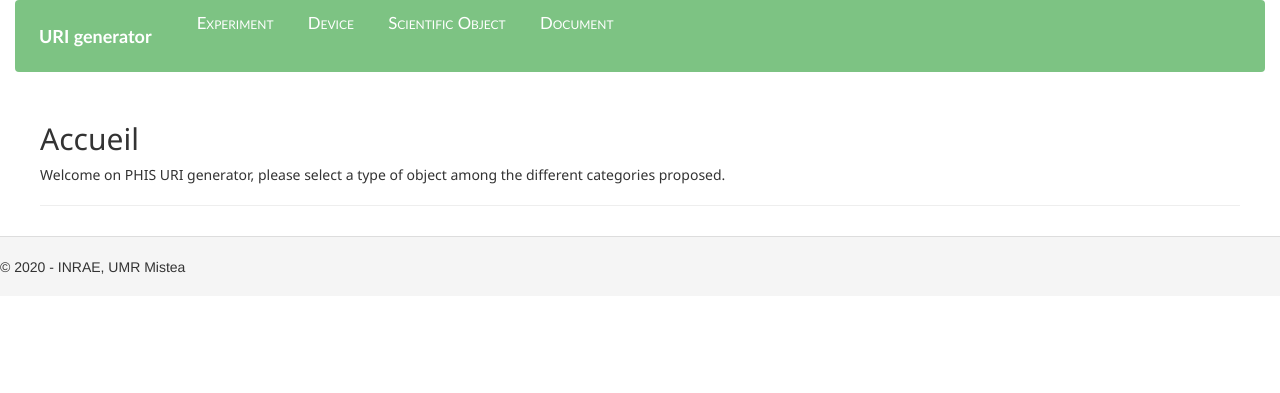
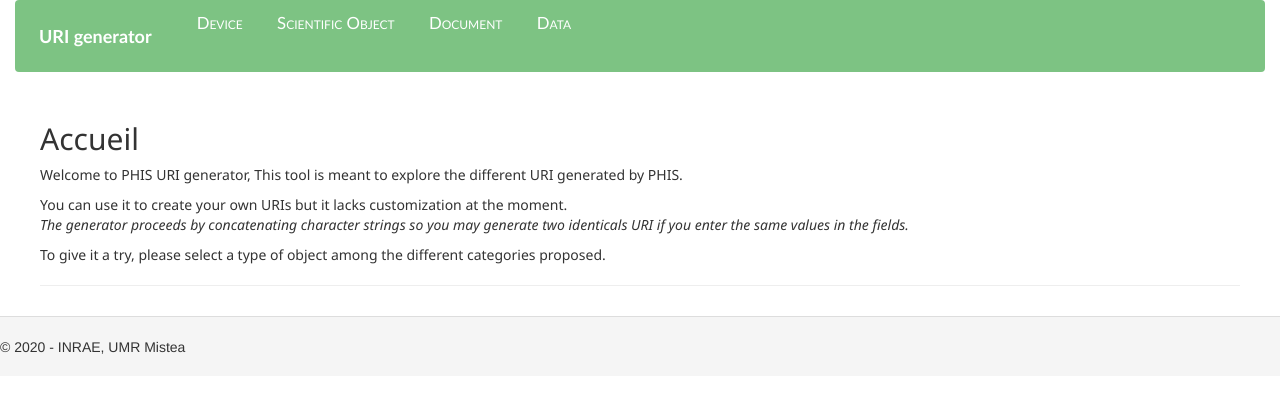
Before and after one commit to niio972/uri-generator, a Flask app: page /home in a window 1280 px wide. Shown: the top 393 px of the page. Run offline with Flask 2, Linux system fonts and the light colour scheme; some libraries are stand-ins or nearby versions.

Commit message:
add data

```diff
--- a/generator.py
+++ b/generator.py
@@ -59,9 +59,12 @@ def ear():
 def leaf():
    return render_template("leaf.html")
 
+@app.route("/uri/data/")
+def data():
+   return render_template("data.html")
 
 @app.route('/success')
-def index():
+def success():
     return render_template("success.html")
     #return   'Creating the following '+ session['subpath'] +' URI %s' % escape(session['URI'])
 
@@ -74,7 +77,7 @@ def execute_request(subpath):
     URI = URIgenerator(host= session['hostname'], installation=session['installationName'] , resource_type=session['subpath'])
     session['URI']=URI
 
-    return redirect(url_for('index'))
+    return redirect(url_for('success'))
     #return 'Creating the folllowing URI %s' % escape(session['URI']) + "for host" + escape(session['hostname'])
 
 
@@ -85,45 +88,43 @@ def URIgenerator(host, installation, resource_type, year="", project="", data={}
         host = host + "/" # Ensure host url ends with a slash
     finalURI = host + installation + "/"
 
-    if resource_type=="Experiment":
-        finalURI = finalURI + data.experiment
-
     if resource_type=="document":
         title = request.form['doctitle']
         finalURI = finalURI + "document/" + title
 
     if resource_type=="sensor":
         year = request.form['year']
-        finalURI = finalURI + year + "/se" + year[2:3] + str(random.randrange(0, 1001))
+        finalURI = finalURI + year + "/se" + year[2:] + str(random.randrange(0, 1001)).rjust(6, "0")
 
     if resource_type=="vector":
         year = request.form['year']
-        finalURI = finalURI + year + "/ve" + year[2:3] + str(random.randrange(0, 1001))
+        finalURI = finalURI + year + "/ve" + year[2:] + str(random.randrange(0, 1001)).rjust(6, "0")
 
     if resource_type=="plant":
         year = request.form['year']
         project = request.form['relExp']
-        finalURI = finalURI + year + "/" + project + "/pl" + year[2:]+ "000" + str(random.randrange(0, 1001))
+        finalURI = finalURI + year + "/" + project + "/pl" + year[2:]+ str(random.randrange(0, 1001)).rjust(6, "0")
 
     if resource_type=="pot":
         year = request.form['year']
         project = request.form['relExp']
-        finalURI = finalURI + year + "/" + project + "/pt" + year[2:]+ "000" + str(random.randrange(0, 1001))
+        finalURI = finalURI + year + "/" + project + "/pt" + year[2:]+ str(random.randrange(0, 1001)).rjust(6, "0")
 
     if resource_type=="leaf":
         year = request.form['year']
         relPlant = request.form['relPlant']
         project = request.form['relExp']
-        finalURI = finalURI + year + "/" + project + "/" + relPlant + "/lf" + year[2:]+ "000" + str(random.randrange(0, 1001))
+        finalURI = finalURI + year + "/" + project + "/" + relPlant + "/lf" + year[2:]+ str(random.randrange(0, 1001)).rjust(6, "0")
 
     if resource_type=="ear":
         year = request.form['year']
         relPlant = request.form['relPlant']
         project = request.form['relExp']
-        finalURI = finalURI + year + "/" + project + "/" + relPlant + "/ea" + year[2:]+ "000" + str(random.randrange(0, 1001))
+        finalURI = finalURI + year + "/" + project + "/" + relPlant + "/ea" + year[2:]+ str(random.randrange(0, 1001)).rjust(6, "0")
 
-    if resource_type=="person":
-        finalURI = finalURI + "/" + data.name
-
+    if resource_type=="data":
+            year = request.form['year']
+            Ash = hashlib.sha224(str(random.randrange(0,1001)).encode("utf-8")).hexdigest()
+            finalURI = finalURI + year + "/data/" + Ash
 
     return finalURI
--- a/templates/generator.html
+++ b/templates/generator.html
@@ -17,10 +17,10 @@
         <div class="container-fluid">
           <div class="navbar">
             <a href="{{ url_for('home') }}" class="navbar-brand">URI generator</a>
-            <a href="{{ url_for('experiment') }}" class="navbar-item">Experiment</a>
             <a href="{{ url_for('device') }}" class="navbar-item">Device</a>
             <a href="{{ url_for('scientificObject') }}" class="navbar-item">Scientific Object</a>
             <a href="{{ url_for('document') }}" class="navbar-item">Document</a>
+            <a href="{{ url_for('data') }}" class="navbar-item">Data</a>
           </div>
           <div  class="col-md-12">
 
--- a/templates/home.html
+++ b/templates/home.html
@@ -6,5 +6,11 @@
 {{super()}}
   <h2>Accueil</h2>
   <p class="important">
-    Welcome on PHIS URI generator, please select a type of object among the different categories proposed.
+    Welcome to PHIS URI generator, This tool is meant to explore the different URI generated by PHIS.
+  </p>
+    You can use it to create your own URIs but it lacks customization at the moment.
+  <p><i>The generator proceeds by concatenating character strings so you may generate two identicals URI if you enter the same values in the fields. </i>
+  </p>
+
+    To give it a try, please select a type of object among the different categories proposed.
 {% endblock %}
```
Also changed, not shown: templates/data.html (added, +25 -0 lines), templates/experiment.html (deleted, +0 -13 lines), README.md.
